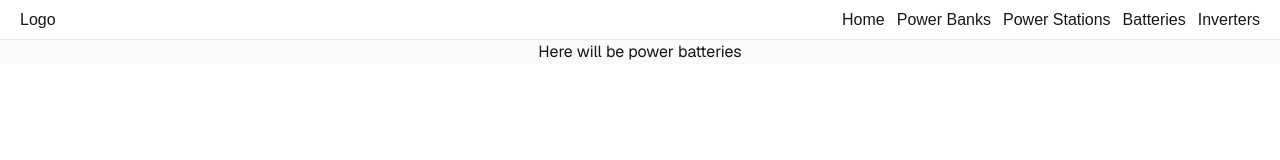
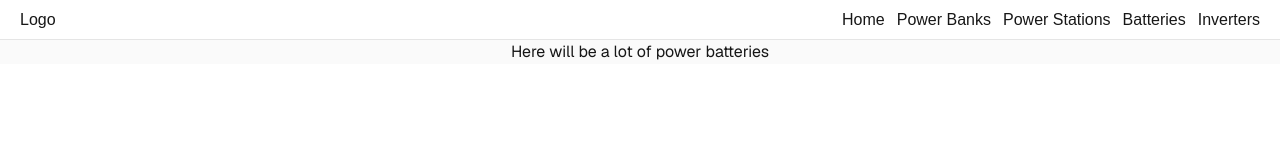
Before and after one commit to vladyka-nazarii/power-base, a Next.js app: page /batteries in a window 1280 px wide. Shown: the top 160 px of the page. Built offline with nearby package versions, Linux system fonts and the light colour scheme.

Commit message:
feat(content): change batteries page content

```diff
--- a/app/batteries/page.tsx
+++ b/app/batteries/page.tsx
@@ -1,7 +1,7 @@
 export default function Home() {
   return (
     <div className='flex items-center justify-center bg-zinc-50 font-sans dark:bg-black'>
-      Here will be power batteries
+      Here will be a lot of power batteries
     </div>
   );
 }
```
